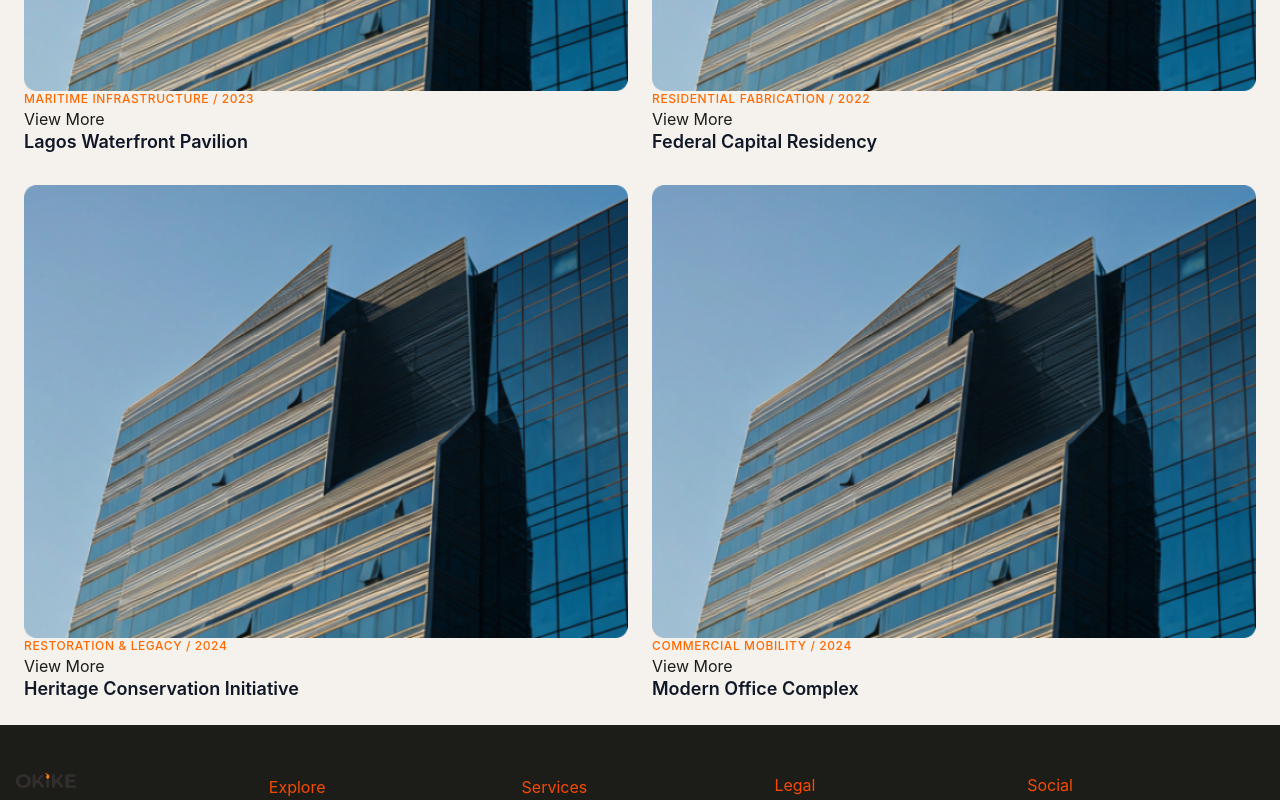
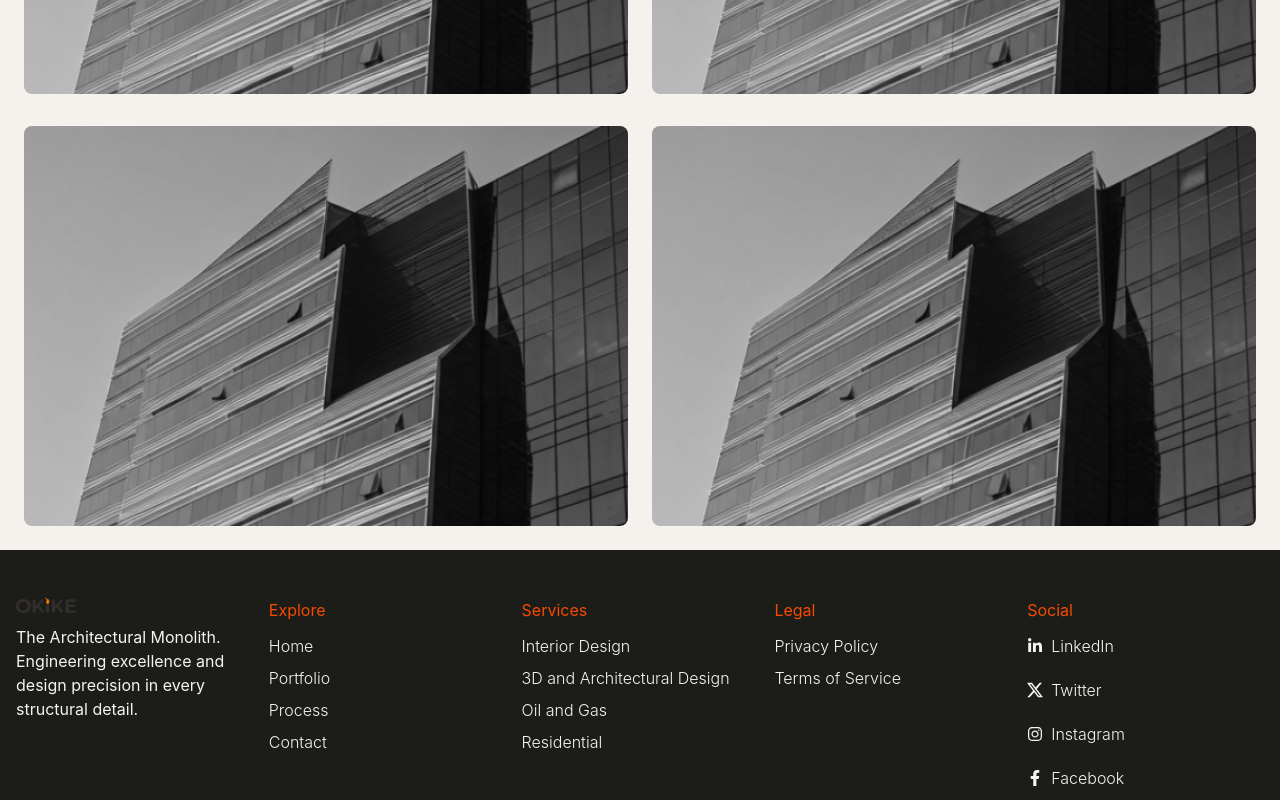
Before and after one commit to OKIKE-PLC/Portfolio-site, a React (Vite) app in the folder Portfolio-site/: page /portfolio in a window 1280 px wide. Shown: the part 560-1360 px from the top of the page. Built offline with nearby package versions, Linux system fonts and the light colour scheme.

Commit message:
feat: implement portfolio page and site-wide footer component

```diff
--- a/Portfolio-site/src/components/footer.jsx
+++ b/Portfolio-site/src/components/footer.jsx
@@ -12,9 +12,9 @@ export default function Footer() {
             <a href="#"><img src={darkLogo} alt="Okike Logo" width={60} /></a>
             <p>The Architectural Monolith. Engineering excellence and design precision in every structural detail.</p>
         </div>
-        <div className='flex flex-col gap-3 justify-center items-start'>
+        <div className='flex flex-col gap-3 justify-start items-start'>
             <span className='text-orange-600'>Explore</span>
-            <div className='flex flex-col justify-center items-start gap-2 font-light'>
+            <div className='flex flex-col justify-start items-start gap-2 font-light'>
                 <Link to="/">Home</Link>
                 <Link to="/portfolio">Portfolio</Link>
                 <Link to="/process">Process</Link>
@@ -22,9 +22,9 @@ export default function Footer() {
             </div>
         </div>
 
-        <div className='flex flex-col gap-3 justify-center items-start'>
+        <div className='flex flex-col gap-3 justify-start items-start'>
             <span className='text-orange-600'>Services</span>
-            <div className='flex flex-col justify-center items-start gap-2 font-light'>
+            <div className='flex flex-col justify-start items-start gap-2 font-light'>
                 <a href="#">Interior Design</a>
                 <a href="#">3D and Architectural Design</a>
                 <a href="#">Oil and Gas</a>
@@ -33,7 +33,7 @@ export default function Footer() {
         </div>
         <div className='flex flex-col gap-3 justify-start items-start'>
             <span className='text-orange-600'>Legal</span>
-            <div className='flex flex-col justify-center items-start gap-2 font-light'>
+            <div className='flex flex-col justify-start items-start gap-2 font-light'>
                 <a href="#">Privacy Policy</a>
                 <a href="#">Terms of Service</a>
             </div>
@@ -41,10 +41,10 @@ export default function Footer() {
         <div className='flex flex-col gap-3 justify-start items-start'>
             <span className='text-orange-600'>Social</span>
             <div className='flex flex-col justify-center items-start gap-5 font-light'>
-                <a href="https://www.linkedin.com/in/okike-plc-8a27043b6"><FaLinkedinIn /></a>
-                <a href="https://x.com/Okikeplc"><BsTwitterX /></a>
-                <a href="https://www.instagram.com/okikestudio"><FaInstagram /></a>
-                <a href="https://www.facebook.com/share/1GsSgNwiPk/"><FaFacebookF /></a>
+                <a className='flex justify-center items-center gap-2 hover:text-orange-600 transition duration-150' target='_blank' rel='noopener noreferrer' href="https://www.linkedin.com/in/okike-plc-8a27043b6"><FaLinkedinIn /> LinkedIn</a>
+                <a className='flex justify-center items-center gap-2 hover:text-orange-600 transition duration-150' target='_blank' rel='noopener noreferrer' href="https://x.com/Okikeplc"><BsTwitterX /> Twitter</a>
+                <a className='flex justify-center items-center gap-2 hover:text-orange-600 transition duration-150' target='_blank' rel='noopener noreferrer' href="https://www.instagram.com/okikestudio"><FaInstagram /> Instagram</a>
+                <a className='flex justify-center items-center gap-2 hover:text-orange-600 transition duration-150' target='_blank' rel='noopener noreferrer' href="https://www.facebook.com/share/1GsSgNwiPk/"><FaFacebookF /> Facebook</a>
 
             </div>
         </div>
--- a/Portfolio-site/src/pages/portfolio.jsx
+++ b/Portfolio-site/src/pages/portfolio.jsx
@@ -43,39 +43,41 @@ export default function Portfolio() {
             <div className='flex flex-col justify-center items-start gap-3'>
                 <span className='text-orange-600 font-light'>- EXECLLENCE IN FABRICATION</span>
                 <h1 className='font-bold text-xl md:text-3xl' >Our Fabrication Legacy</h1>
-                <p>Exploring the intersection of raw material and digital precision. Each monolith is a testament to our commitment to structural permanence and aesthetic clarity.</p>
+                <p className='text-2xl font-light'>Exploring the intersection of raw material and digital precision. Each monolith is a testament to our commitment to structural permanence and aesthetic clarity.</p>
             </div>
-            <div className=" mx-auto p-8">
 
-        <div className="grid md:grid-cols-2 grid-cols-1 gap-x-6 gap-y-8 "  >
-            {projects.map((project, index) => (
+            {/* projects div */}
+
+
+                <div className="grid md:grid-cols-2 grid-cols-1 gap-x-6 gap-y-8 " style={{marginTop: "1rem"}} >
+                    {projects.map((project) => (
                     <div
                         key={project.id}
-                className={`${index % 2 === 1 ? 'mt-12' : ''} h-3/4`}  // Offset right column
+                        className="relative h-[400px] mx-auto w-full group cursor-pointer overflow-hidden rounded-lg"
                     >
-
-                <div className={`relative w-full ${project.aspect} rounded-lg overflow-hidden mb-3`}>
                         <img
                             src={project.image}
                             alt={project.title}
-                    className="w-full object-cover"
+                            className="absolute inset-0 w-full h-full object-cover grayscale transition-all duration-700 ease-in-out group-hover:grayscale-0 group-hover:scale-110"
                         />
-                </div>
 
-
-                <p className="text-xs font-medium tracking-wider text-orange-500 uppercase mb-1">
+                        <div className="absolute inset-0 bg-linear-to-t from-black/80 via-black/40 to-transparent opacity-0 group-hover:opacity-100 transition-opacity duration-700 ease-in-out flex flex-col justify-end p-6 md:p-8" style={{padding: ".5rem"}}>
+                            <p className="text-xs font-semibold tracking-wider text-orange-500 uppercase mb-2 transform translate-y-8 group-hover:translate-y-0 transition-transform duration-700 ease-out">
                             {project.category}
                             </p>
 
-                <Link to="/residential">View More</Link>
-
-
-                <h3 className="text-lg font-semibold text-gray-900 leading-tight">
+                            <h3 className="text-xl md:text-2xl font-bold text-white leading-tight mb-4 transform translate-y-8 group-hover:translate-y-0 transition-transform duration-700 ease-out delay-100">
                             {project.title}
                             </h3>
+
+                            <div className="transform translate-y-8 group-hover:translate-y-0 transition-transform duration-700 ease-out delay-200">
+                                <Link to="/residential" className="inline-block text-white text-sm font-medium border-b-2 border-orange-500 pb-1 hover:text-orange-400 hover:border-orange-400 transition-colors">
+                                    View More
+                                </Link>
+                            </div>
+                        </div>
                     </div>
                     ))}
-        </div>
                 </div>
 
         </section>
```
Lines whose indentation alone changed are shown as unchanged.
